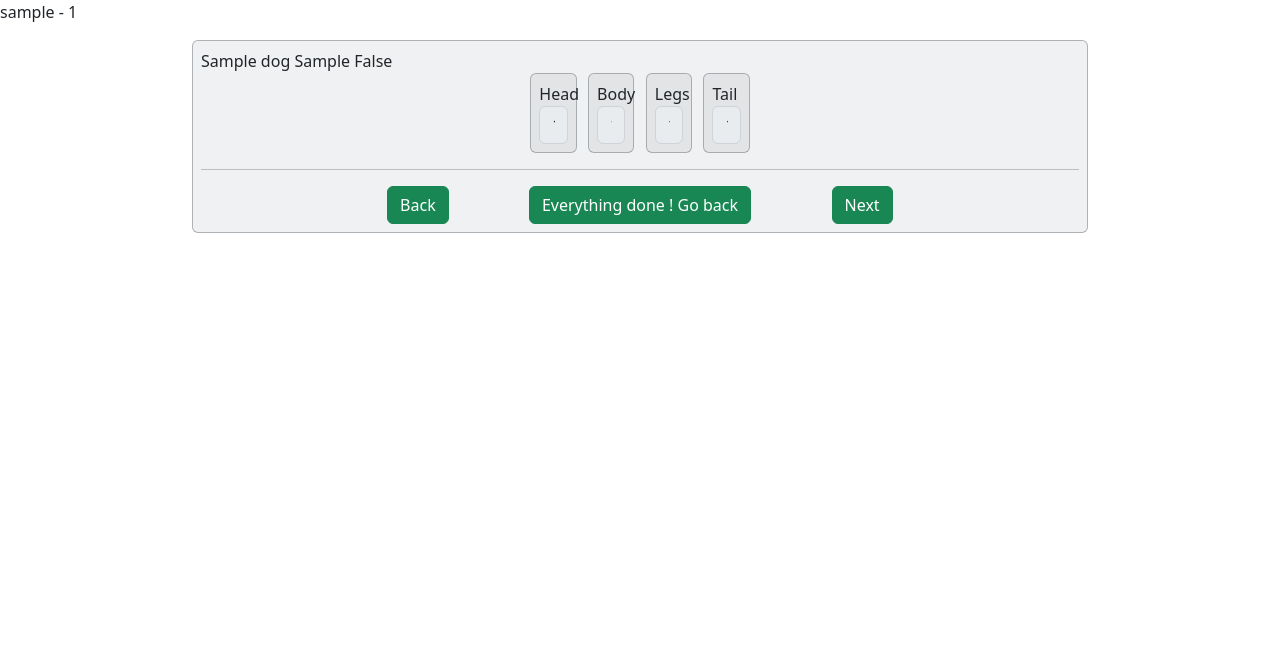
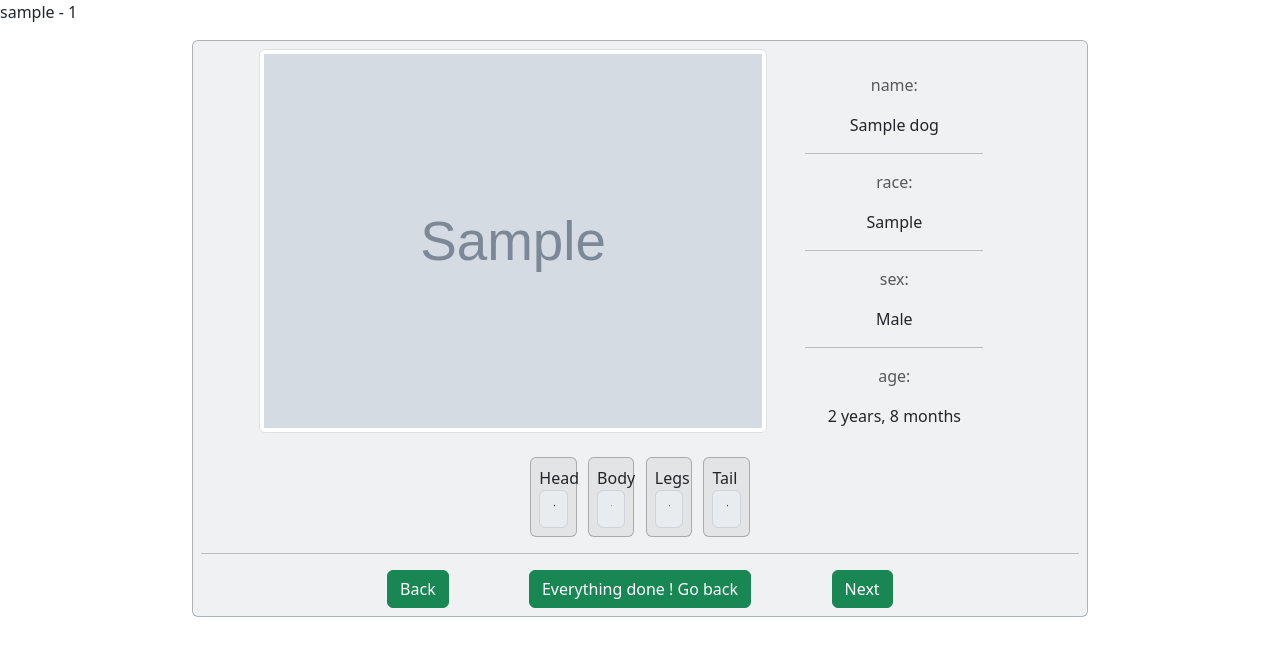
Before and after one commit to AChlebba/DogShow, a Django app: page /score-page/1/1 in a window 1280 px wide. Shown: the part 58-714 px from the top of the page. Run offline with Django 4.2, Linux system fonts and the light colour scheme; a user stored in the database is signed in; tables that the repository leaves empty hold one stand-in row (values such as "Sample post"); grey boxes marked "Sample" are stand-in pictures; some libraries are stand-ins or nearby versions.

Commit message:
Scoring template design and random fixes

```diff
--- a/dogshow/DogShow/base/admin.py
+++ b/dogshow/DogShow/base/admin.py
@@ -1,6 +1,7 @@
 from django.contrib import admin
 
-from .models import Dog, Show, Score
+from .models import Dog, Show, Score, Profile
 admin.site.register(Dog)
 admin.site.register(Show)
 admin.site.register(Score)
+admin.site.register(Profile)
--- a/dogshow/DogShow/base/models.py
+++ b/dogshow/DogShow/base/models.py
@@ -2,8 +2,6 @@
 from django.utils import timezone
 from django.db import models
 from django.contrib.auth.models import User
-from django.db.models.signals import post_save
-from django.dispatch import receiver
 
 class Dog(models.Model):
     MALE = 'Male'
@@ -49,6 +47,14 @@ class Show(models.Model):
         else:
             return False
 
+    @property
+    def owners(self):
+        dogs = self.dogs.all()
+        owners = []
+        for dog in dogs:
+            owners.append(dog.owner)
+        return owners
+
 class Score(models.Model):
     name = models.CharField(max_length=200, blank=False)
     show = models.ForeignKey(Show, on_delete=models.SET_NULL, null=True)
--- a/dogshow/DogShow/base/templates/base/add_referee.html
+++ b/dogshow/DogShow/base/templates/base/add_referee.html
@@ -16,7 +16,9 @@
           <option value="---">---</option>
           {% for referee in referees %}
           {% if referee != show.referee1 and referee != show.referee2 and referee != show.referee3 %}
-          <option value="{{referee.id}}">{{referee.username}}</option>
+          {% if referee not in show.owners %}
+              <option value="{{referee.id}}">{{referee.username}}</option>
+          {% endif %}
           {% endif %}
           {% endfor %}
         </select>
--- a/dogshow/DogShow/base/templates/base/dog_profile.html
+++ b/dogshow/DogShow/base/templates/base/dog_profile.html
@@ -15,7 +15,8 @@
 <div class="p-2 bg-secondary bg-opacity-10 border border-secondary border-opacity-50 rounded mx-auto" style="width: 50%;">
     <div class="card mx-auto" style="width: 90%;">
         {% if dog.dog_img == 'img/dog_default.jpg' %}
-        <img src="{% static 'img/dog_default.jpg' %}" class="card-img-top" alt="..." >
+        <!-- <img src="{% static 'img/dog_default.jpg' %}" class="card-img-top" alt="..." > -->
+        <img src="{% static dog.dog_img %}" class="card-img-top" alt="..." >
         {% else %}
         <img src="{{dog.dog_img.url}}" class="card-img-top" alt="..." >
         {% endif %}
--- a/dogshow/DogShow/base/templates/base/score_page.html
+++ b/dogshow/DogShow/base/templates/base/score_page.html
@@ -1,8 +1,15 @@
 {% extends 'main.html' %}
+{% load static %}
 
 {% block content %}
 
 <style>
+
+    .dog-grid{
+      display: grid;
+      grid-template-columns: 2fr 1fr ;
+      justify-self: center;
+    }
     .score-table{
       display: grid;
       grid-template-columns: 1fr 1fr 1fr 1fr;
@@ -19,13 +26,42 @@
       justify-self: center;
     }
 
+    .img-thumbnail {
+    width: 100%;
+    height: 30vw;
+    object-fit: contain;
+}
+
 </style>
 
 <div class="p-2 bg-secondary bg-opacity-10 border border-secondary border-opacity-50 rounded mx-auto" style="width: 70%;">
-{{current_dog.name}}
-{{current_dog.race}}
-{{current_dog.bithday}}
-{{not_finished}}
+<div class="dog-grid">
+  <div>
+    {% if dog.dog_img == 'img/dog_default.jpg' %}
+        <!-- <img src="{% static 'img/dog_default.jpg' %}" class="card-img-top" alt="..." > -->
+        <img src="{% static current_dog.dog_img %}" class="card-img-top" alt="..."  >
+        {% else %}
+        <img src="{{current_dog.dog_img.url}}" class="rounded img-thumbnail " alt="..." width="400" max-height="200" >
+        {% endif %}
+        <br>
+        <br>
+  </div>
+  <div>
+    <br>
+    <p class="text-center text-muted">name:</p>
+    <p class="text-center text-dark">{{current_dog.name}}</p>
+    <hr class="mx-auto" style="width:70%">
+    <p class="text-center text-muted">race:</p>
+    <p class="text-center text-dark">{{current_dog.race}}</p>
+    <hr class="mx-auto" style="width:70%">
+    <p class="text-center text-muted">sex:</p>
+    <p class="text-center text-dark">{{current_dog.sex}}</p>
+    <hr class="mx-auto" style="width:70%">
+    <p class="text-center text-muted">age:</p>
+    <p class="text-center text-dark">{{current_dog.birthday|timesince}}</p>
+  </div>
+
+</div>
 <div class="score-table">
 <div class="p-2 bg-secondary bg-opacity-10 border border-secondary border-opacity-50 rounded mx-auto" style="width: 80%;">
 <form class="form" action="" method="POST">{% csrf_token %}
--- a/dogshow/DogShow/base/views.py
+++ b/dogshow/DogShow/base/views.py
@@ -7,8 +7,6 @@ from django.contrib.auth import authenticate, login, logout
 from .models import Dog, Show, Score
 from .forms import DogForm, ShowForm, ProfileForm
 import requests
-from django.core.files.base import ContentFile
-from django.core.files import File
 
 def home(request):
     shows = Show.objects.all()
@@ -158,6 +156,8 @@ def deleteDog(request, pk):
     dog = Dog.objects.get(id=pk)
     if request.user == dog.owner:
         dog.delete()
+        scores = Score.objects.filter(dog=dog, submitted=False)
+        scores.delete()
         return redirect('user-profile')
     else:
         return redirect('home')
@@ -223,6 +223,7 @@ def addShow(request):
 
 def addReferee(request, pk, rpk):
     show = Show.objects.get(id=pk)
+    show_dogs = show.dogs.all()
     if show.active or show.finished:
         return redirect('shows')
     referees = Group.objects.get(name='referee').user_set.all()
@@ -254,7 +255,7 @@ def addReferee(request, pk, rpk):
             message = referee
 
     context = {
-        "referees": referees, "show": show, "message": message,
+        "referees": referees, "show": show, "show_dogs": show_dogs, "message": message,
     }
     return render(request, 'base/add_referee.html', context)
 
```
Also changed, not shown: dogshow/DogShow/static/img/CzarekObraz.jpg (added), dogshow/DogShow/static/img/KajaObraz.jpg (added), dogshow/DogShow/static/img/avatarRogalDDL.svg (added).
